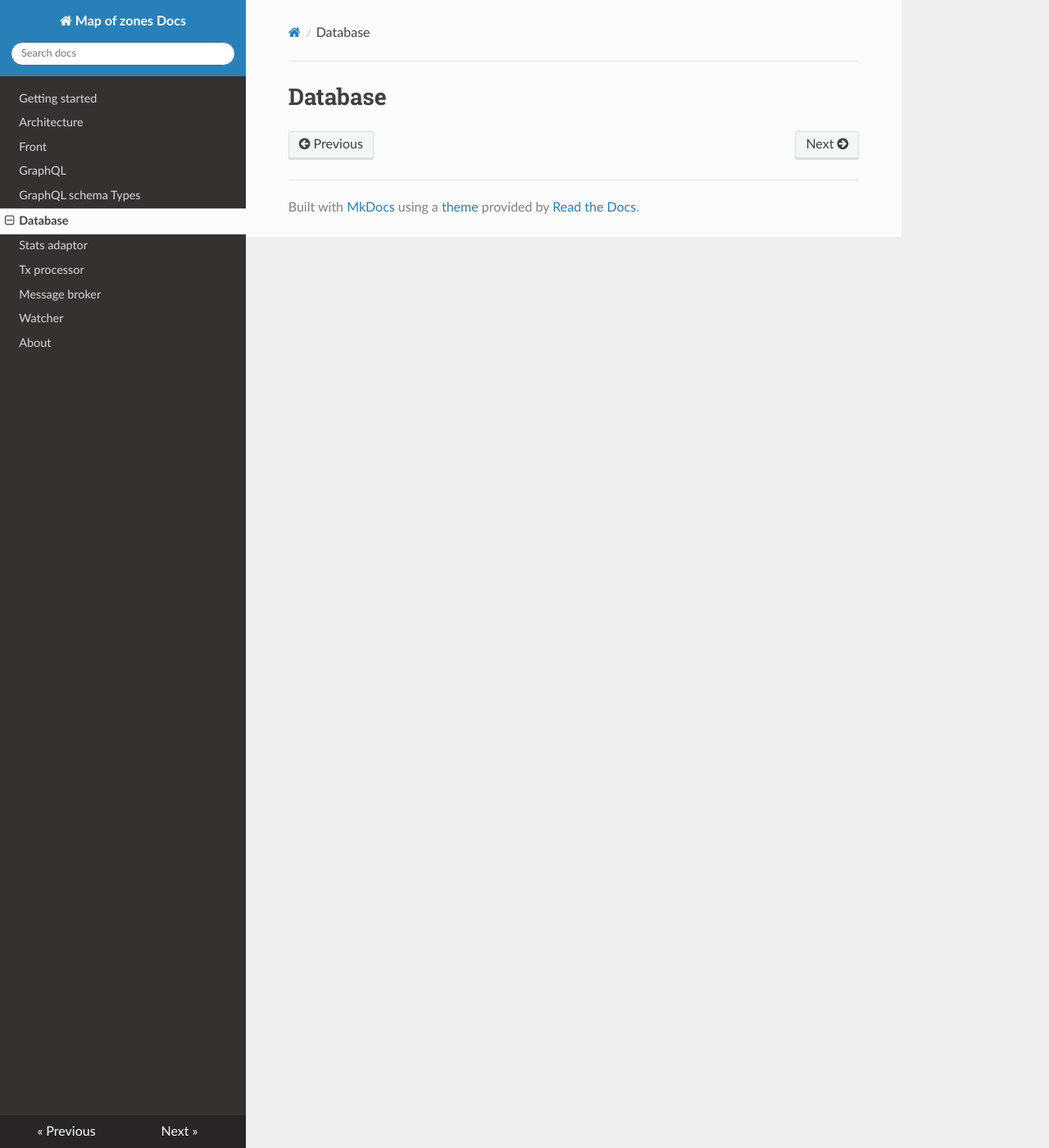
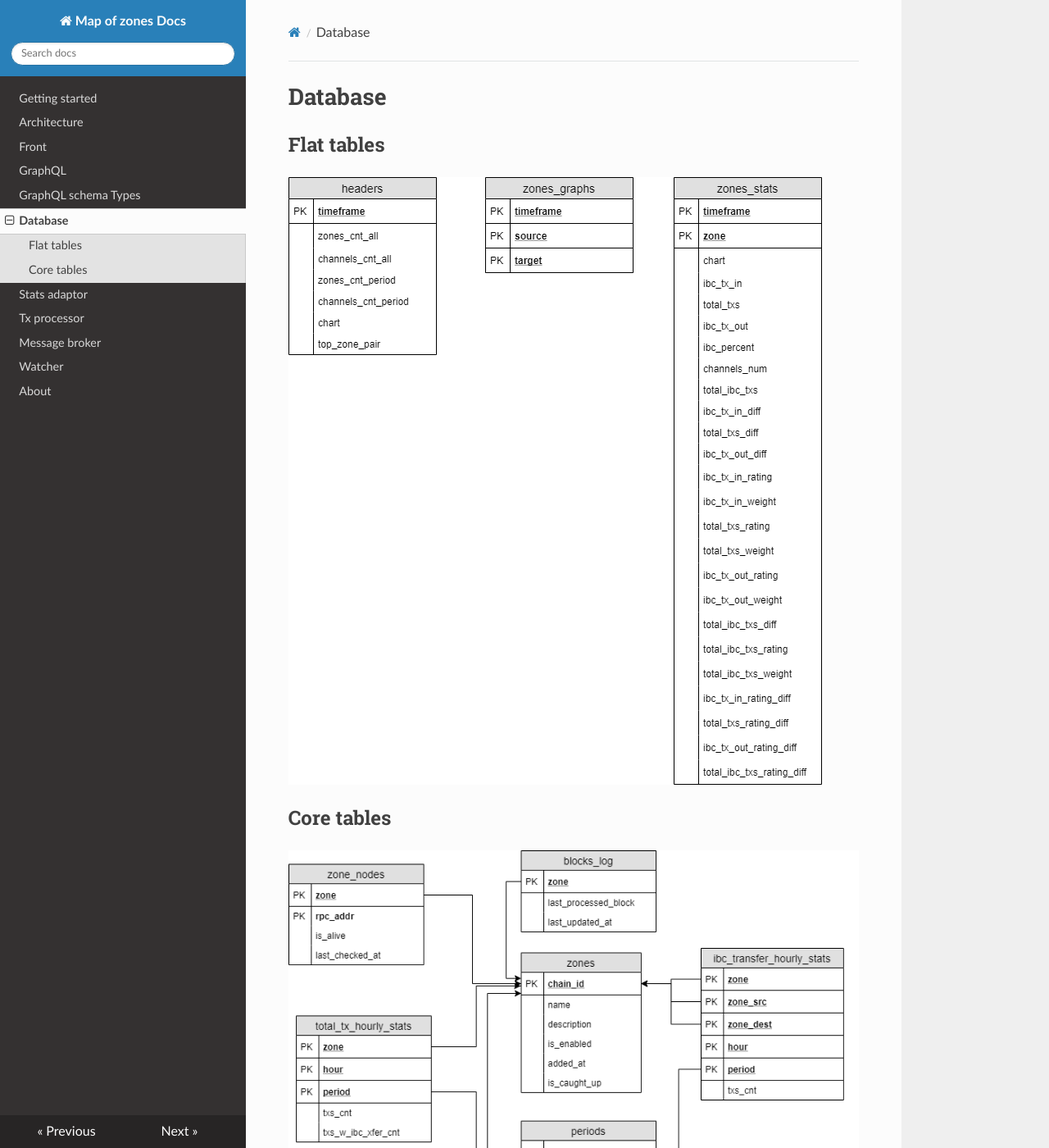
Before and after one commit to mapofzones/docs, an MkDocs documentation site: the page built from docs/database.md, in a window 1280 px wide and 1400 px high. Shown: the whole window at 82% size. Built offline with MkDocs 1.6.1, drawn with Linux system fonts in a browser that asks for light colours; nearby versions of some CDN libraries.

Commit message:
Database tables added

```diff
--- a/docs/database.md
+++ b/docs/database.md
@@ -1 +1,9 @@
 # Database
+
+## Flat tables
+
+![flat](img/db_flat_tables.png)
+
+## Core tables
+
+![flat](img/db_core.png)
```
Also changed, not shown: docs/img/db_core.png (added), docs/img/db_flat_tables.png (added).
